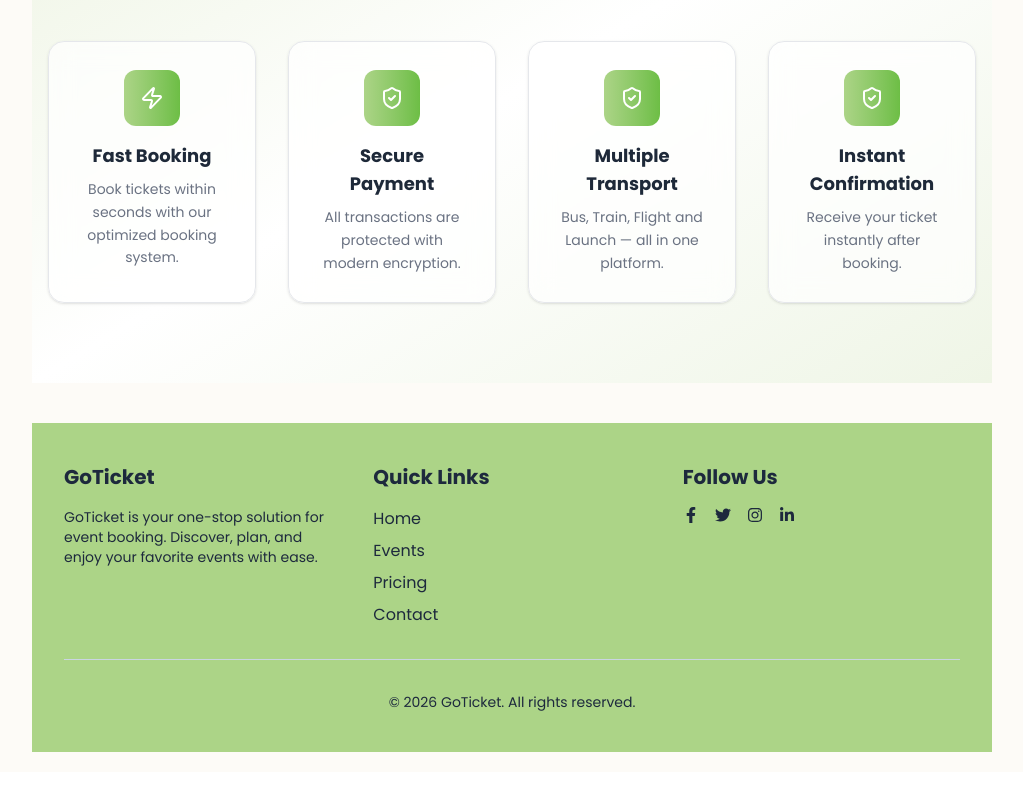
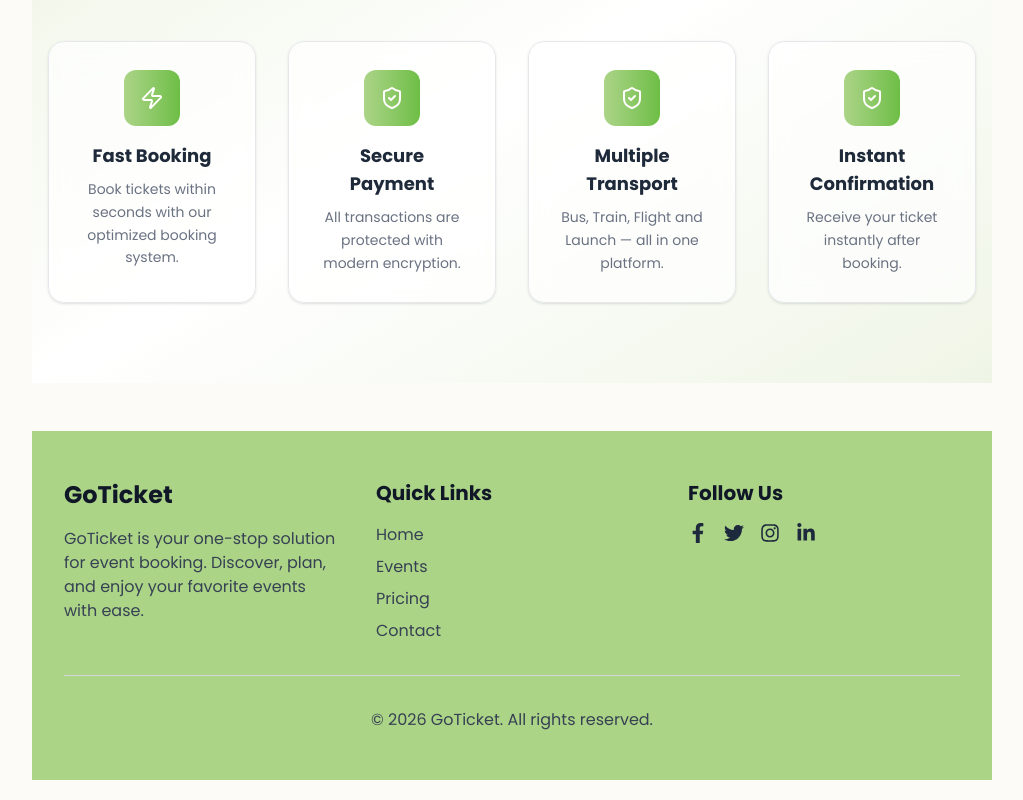
Before and after one commit to Junak12/GoTicket-Client, a React (Vite) app: page / in a window 1280 px wide. Shown: the part 2160-2960 px from the top of the page, without its empty margins (128-1151 px from the left). Before the commit the page ends 2932 px from the top, so only its background shows below. Built offline with nearby package versions, Linux system fonts and the light colour scheme; no server answers.

Commit message:
create all ticket page with pagination

```diff
--- a/package.json
+++ b/package.json
@@ -12,6 +12,7 @@
   "dependencies": {
     "@hookform/resolvers": "^5.2.2",
     "@tailwindcss/vite": "^4.2.1",
+    "@tanstack/react-query": "^5.90.21",
     "axios": "^1.13.6",
     "firebase": "^12.10.0",
     "framer-motion": "^12.36.0",
--- a/src/components/Footer/Footer.jsx
+++ b/src/components/Footer/Footer.jsx
@@ -8,68 +8,82 @@ import {
 
 const Footer = () => {
   return (
-    <footer className="bg-[#ACD487] dark:bg-slate-900 text-slate-800 dark:text-slate-50 py-10 mt-10">
-      <div className="max-w-6xl mx-auto px-4 sm:px-6 lg:px-8">
-        <div className="grid grid-cols-1 md:grid-cols-3 gap-8">
+    <footer className="bg-[#ACD487] dark:bg-slate-900 text-slate-800 dark:text-slate-50 py-12 mt-12">
+      <div className="max-w-7xl mx-auto px-4 sm:px-6 lg:px-8">
+        <div className="grid grid-cols-1 sm:grid-cols-2 md:grid-cols-3 gap-8 md:gap-10">
           {/* About Section */}
-          <div>
-            <h3 className="text-xl font-bold mb-4">GoTicket</h3>
-            <p className="text-sm">
+          <div className="text-center md:text-left">
+            <h3 className="text-2xl font-extrabold mb-4 text-gray-900 dark:text-white">
+              GoTicket
+            </h3>
+            <p className="text-sm sm:text-base text-gray-700 dark:text-gray-300">
               GoTicket is your one-stop solution for event booking. Discover,
               plan, and enjoy your favorite events with ease.
             </p>
           </div>
 
           {/* Quick Links */}
-          <div>
-            <h3 className="text-xl font-bold mb-4">Quick Links</h3>
-            <ul className="space-y-2">
-              <li>
-                <a href="#" className="hover:underline">
-                  Home
-                </a>
-              </li>
-              <li>
-                <a href="#" className="hover:underline">
-                  Events
-                </a>
-              </li>
-              <li>
-                <a href="#" className="hover:underline">
-                  Pricing
-                </a>
-              </li>
-              <li>
-                <a href="#" className="hover:underline">
-                  Contact
-                </a>
-              </li>
+          <div className="text-center sm:text-left">
+            <h3 className="text-xl font-bold mb-4 text-gray-900 dark:text-white">
+              Quick Links
+            </h3>
+            <ul className="space-y-2 text-gray-700 dark:text-gray-300">
+              {["Home", "Events", "Pricing", "Contact"].map((link) => (
+                <li key={link}>
+                  <a
+                    href="#"
+                    className="hover:underline hover:text-gray-900 dark:hover:text-[#ACD487] transition-colors"
+                  >
+                    {link}
+                  </a>
+                </li>
+              ))}
             </ul>
           </div>
 
           {/* Social Media */}
-          <div>
-            <h3 className="text-xl font-bold mb-4">Follow Us</h3>
-            <div className="flex space-x-4">
-              <a href="#" className="hover:text-blue-600">
-                <FaFacebookF />
+          <div className="text-center sm:text-left">
+            <h3 className="text-xl font-bold mb-4 text-gray-900 dark:text-white">
+              Follow Us
+            </h3>
+            <div className="flex justify-center sm:justify-start space-x-4">
+              <a
+                href="#"
+                className="hover:text-blue-600 dark:hover:text-[#ACD487] transition-colors"
+                aria-label="Facebook"
+              >
+                <FaFacebookF size={20} />
               </a>
-              <a href="#" className="hover:text-blue-400">
-                <FaTwitter />
+              <a
+                href="#"
+                className="hover:text-blue-400 dark:hover:text-[#ACD487] transition-colors"
+                aria-label="Twitter"
+              >
+                <FaTwitter size={20} />
               </a>
-              <a href="#" className="hover:text-pink-600">
-                <FaInstagram />
+              <a
+                href="#"
+                className="hover:text-pink-600 dark:hover:text-[#ACD487] transition-colors"
+                aria-label="Instagram"
+              >
+                <FaInstagram size={20} />
               </a>
-              <a href="#" className="hover:text-blue-700">
-                <FaLinkedinIn />
+              <a
+                href="#"
+                className="hover:text-blue-700 dark:hover:text-[#ACD487] transition-colors"
+                aria-label="LinkedIn"
+              >
+                <FaLinkedinIn size={20} />
               </a>
             </div>
           </div>
         </div>
 
-        <hr className="my-8 border-slate-300 dark:border-slate-700" />
+        {/* Divider */}
+        <hr className="my-8 border-gray-300 dark:border-gray-700" />
 
-        <p className="text-center text-sm">
+        {/* Copyright */}
+        <p className="text-center text-sm sm:text-base text-gray-700 dark:text-gray-300">
           &copy; {new Date().getFullYear()} GoTicket. All rights reserved.
         </p>
       </div>
--- /dev/null
+++ b/src/components/TicketList/TicketList.jsx
@@ -0,0 +1,78 @@
+import { useNavigate } from "react-router";
+import { motion } from "framer-motion";
+import { LuMapPin, LuUsers, LuTicket } from "react-icons/lu";
+
+const TicketList = ({ tickets }) => {
+  const navigate = useNavigate();
+
+  return (
+    <div className="grid grid-cols-1 sm:grid-cols-2 lg:grid-cols-3 gap-6 md:gap-8">
+      {tickets.map((ticket) => (
+        <motion.div
+          key={ticket._id}
+          whileHover={{ y: -8, boxShadow: "0px 15px 25px rgba(0,0,0,0.2)" }}
+          transition={{ duration: 0.3 }}
+          className="bg-white/90 backdrop-blur-md border border-gray-200 rounded-2xl shadow-md overflow-hidden flex flex-col h-full"
+        >
+
+          <div className="relative">
+            <img
+              src={ticket.image}
+              alt={ticket.title}
+              className="w-full h-48 sm:h-52 md:h-56 lg:h-60 object-cover"
+            />
+            <span className="absolute top-3 left-3 bg-gradient-to-r from-purple-500 to-pink-500 text-white text-xs sm:text-sm px-3 py-1 rounded-full shadow">
+              {ticket.transportType}
+            </span>
+          </div>
+
+
+          <div className="p-4 sm:p-5 flex flex-col justify-between flex-1">
+            {/* Title */}
+            <h2 className="text-lg sm:text-xl md:text-2xl font-bold text-gray-800 truncate">
+              {ticket.title}
+            </h2>
+
+
+            <div className="flex items-center gap-2 text-gray-500 mt-2 text-xs sm:text-sm">
+              <LuMapPin size={16} />
+              <span>
+                {ticket.from} → {ticket.to}
+              </span>
+            </div>
+
+
+            <div className="flex flex-col sm:flex-row justify-between items-start sm:items-center mt-4 text-xs sm:text-sm text-gray-500 gap-2 sm:gap-0">
+              <div className="flex items-center gap-1">
+                <LuUsers size={16} />
+                <span>{ticket.quantity} seats</span>
+              </div>
+              <div className="flex items-center gap-1">
+                <LuTicket size={16} />
+                <span>{ticket.bookingCount} booked</span>
+              </div>
+            </div>
+
+
+            <div className="flex flex-col sm:flex-row justify-between items-center mt-5 gap-3 sm:gap-0">
+              <span className="text-lg sm:text-xl md:text-2xl font-bold bg-gradient-to-r from-purple-600 to-pink-500 bg-clip-text text-transparent">
+                ৳ {ticket.price}
+              </span>
+
+              <motion.button
+                whileTap={{ scale: 0.95 }}
+                whileHover={{ scale: 1.05 }}
+                onClick={() => navigate(`/tickets/${ticket._id}`)}
+                className="w-full sm:w-auto px-4 py-2 text-sm sm:text-base rounded-lg text-black font-semibold bg-[#ACD487] shadow hover:opacity-90 transition"
+              >
+                Book Now
+              </motion.button>
+            </div>
+          </div>
+        </motion.div>
+      ))}
+    </div>
+  );
+};
+
+export default TicketList;
--- a/src/layouts/RootLayout.jsx
+++ b/src/layouts/RootLayout.jsx
@@ -1,16 +1,27 @@
-import React from 'react'
-import Navbar from '../components/Navbar/Navbar'
-import { Outlet } from 'react-router'
-import Footer from '../components/Footer/Footer'
+import React from "react";
+import Navbar from "../components/Navbar/Navbar";
+import { Outlet } from "react-router";
+import Footer from "../components/Footer/Footer";
 
 const RootLayout = () => {
   return (
-    <div className="px-40 py-5 min-h-screen bg-[#F5E8D8]/20 dark:bg-slate-900">
+    <div
+      className="min-h-screen bg-[#F5E8D8]/20 dark:bg-slate-900
+                    px-4 sm:px-6 md:px-12 lg:px-20 xl:px-40
+                    py-5"
+    >
+      {/* Navbar */}
       <Navbar />
-      <Outlet />
+
+      {/* Main content */}
+      <main className="mt-4">
+        <Outlet />
+      </main>
+
+      {/* Footer */}
       <Footer />
     </div>
   );
-}
+};
 
-export default RootLayout
+export default RootLayout;
--- a/src/main.jsx
+++ b/src/main.jsx
@@ -1,21 +1,25 @@
-import { StrictMode } from 'react'
-import { createRoot } from 'react-dom/client'
-import './index.css'
+import { StrictMode } from "react";
+import { createRoot } from "react-dom/client";
+import "./index.css";
 import "leaflet/dist/leaflet.css";
-import App from './App.jsx'
-
+import App from "./App.jsx";
 
 import { RouterProvider } from "react-router/dom";
-import { router } from './routes/router.jsx';
-import ThemeProvider from './contexts/ThemeContext/ThemeContext.jsx';
-import AuthProvider from './contexts/AuthContext/AuthContext.jsx';
+import { router } from "./routes/router.jsx";
+import ThemeProvider from "./contexts/ThemeContext/ThemeContext.jsx";
+import AuthProvider from "./contexts/AuthContext/AuthContext.jsx";
+import { QueryClient, QueryClientProvider } from "@tanstack/react-query";
+
+const queryClient = new QueryClient();
 
 createRoot(document.getElementById("root")).render(
   <StrictMode>
-    <AuthProvider>
-      <ThemeProvider>
-        <RouterProvider router={router} />
-      </ThemeProvider>
-    </AuthProvider>
+    <QueryClientProvider client={queryClient}>
+      <AuthProvider>
+        <ThemeProvider>
+          <RouterProvider router={router} />
+        </ThemeProvider>
+      </AuthProvider>
+    </QueryClientProvider>
   </StrictMode>,
 );
```
Also changed, not shown: src/pages/AllTickets/AllTickets.jsx (+137 -5 lines), 1 other file (tests, documents, lock files or other folders).
